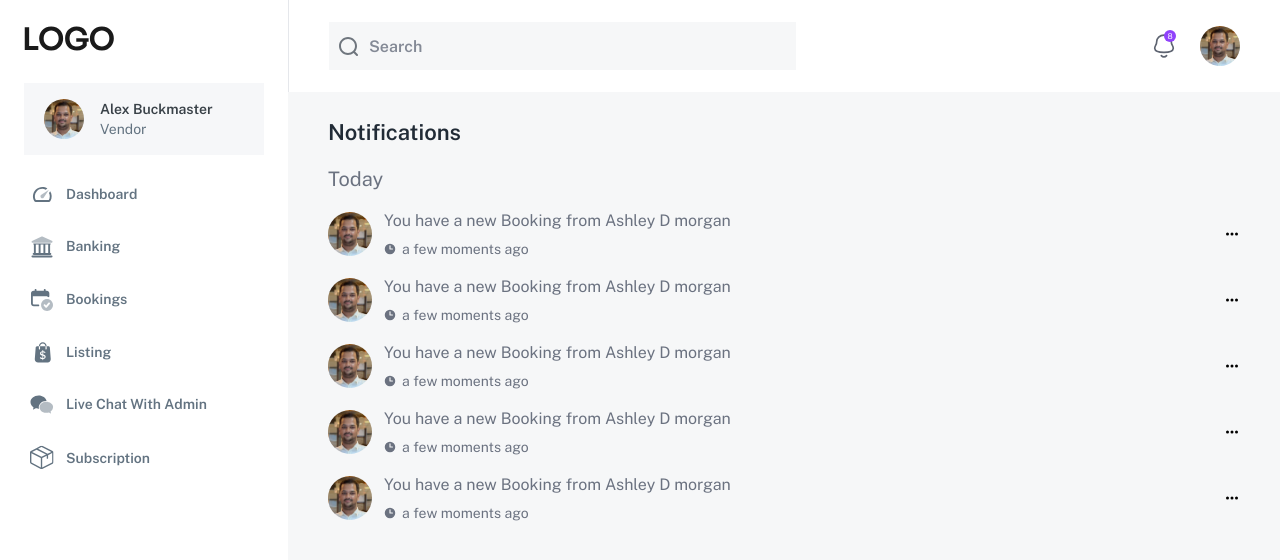
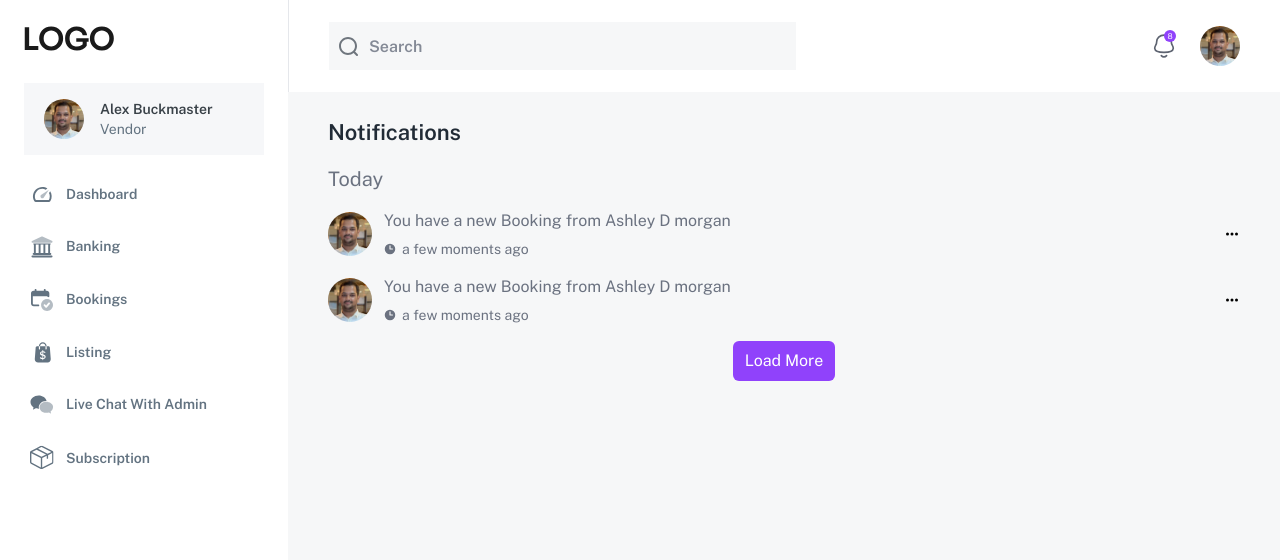
Before and after one commit to AkbarOpediatech/book-the-party-d, a Next.js app: page /dashboard/vendor/notifications in a window 1280 px wide. Shown: the top 560 px of the page. Built offline with nearby package versions, Linux system fonts and the light colour scheme.

Commit message:
load more button add and make it functional

```diff
--- /dev/null
+++ b/src/app/(dashboard)/dashboard/vendor/notifications/components/Notification.tsx
@@ -0,0 +1,50 @@
+import { Menu, MenuButton, MenuItem, MenuItems } from '@headlessui/react'
+import { CheckIcon, ClockIcon, EllipsisHorizontalIcon, EyeIcon } from '@heroicons/react/16/solid'
+import Image from 'next/image'
+import avater from '/public/assets/avatar.jpeg'
+
+const Notification = () => {
+  return (
+    <div className="flex items-center justify-between gap-4">
+      <div className="flex items-center gap-3">
+        <div className="size-11 overflow-hidden rounded-full">
+          <Image className="object-cover" src={avater} alt="pic" />
+        </div>
+        <div className="text-gray-500">
+          <p className="mb-1.5">You have a new Booking from Ashley D morgan</p>
+          <div className="flex items-center gap-1.5">
+            <ClockIcon className="size-3" />
+            <p className="text-sm">a few moments ago</p>
+          </div>
+        </div>
+      </div>
+      <Menu>
+        <MenuButton>
+          <EllipsisHorizontalIcon className="size-4" />
+        </MenuButton>
+
+        <MenuItems
+          anchor="bottom end"
+          className={
+            'w-52 origin-top-right rounded-xl border bg-white p-1 text-sm/6 text-black shadow-sm transition duration-100 ease-out [--anchor-gap:var(--spacing-1)] focus:outline-none data-[closed]:scale-95 data-[closed]:opacity-0'
+          }
+        >
+          <MenuItem>
+            <div className="group flex w-full items-center gap-2 rounded-lg px-3 py-1.5 data-[focus]:bg-black/10">
+              <EyeIcon className="size-4 fill-black/30" />
+              View
+            </div>
+          </MenuItem>
+          <MenuItem>
+            <div className="group flex w-full items-center gap-2 rounded-lg px-3 py-1.5 data-[focus]:bg-black/10">
+              <CheckIcon className="size-4 fill-black/30" />
+              Mark as read
+            </div>
+          </MenuItem>
+        </MenuItems>
+      </Menu>
+    </div>
+  )
+}
+
+export default Notification
--- a/src/app/(dashboard)/dashboard/vendor/notifications/page.tsx
+++ b/src/app/(dashboard)/dashboard/vendor/notifications/page.tsx
@@ -1,56 +1,46 @@
-import { Menu, MenuButton, MenuItem, MenuItems } from '@headlessui/react'
-import { CheckIcon, ClockIcon, EllipsisHorizontalIcon, EyeIcon } from '@heroicons/react/16/solid'
-import Image from 'next/image'
-import avater from '/public/assets/avatar.jpeg'
+'use client'
+import DashboardButton from '@/app/(dashboard)/components/DashboardButton'
+import { useState } from 'react'
+import Notification from './components/Notification'
+
 const Notifications = () => {
+  const allNotifications = [1, 2, 3, 4, 5, 6, 7, 8, 9, 10]
+  const [visibleCount, setVisibleCount] = useState(2)
+  const [loading, setLoading] = useState(false)
+
+  const loadMoreNotifications = () => {
+    setLoading(true)
+    setTimeout(() => {
+      setVisibleCount(prevCount => prevCount + 5)
+      setLoading(false)
+    }, 1000)
+  }
+
   return (
     <div>
       <p className="mb-4 text-[22px] font-semibold text-clr-36">Notifications</p>
       <div className="flex flex-col gap-4">
         <p className="text-xl text-gray-500">Today</p>
 
-        {[1, 2, 3, 4, 5].map((data, index) => (
-          <div key={index} className="flex items-center justify-between gap-4">
-            <div className="flex items-center gap-3">
-              <div className="size-11 overflow-hidden rounded-full">
-                <Image className="object-cover" src={avater} alt="pic" />
-              </div>
-              <div className="text-gray-500">
-                <p className="mb-1.5">You have a new Booking from Ashley D morgan</p>
-                <div className="flex items-center gap-1.5">
-                  <ClockIcon className="size-3" />
-                  <p className="text-sm">a few moments ago</p>
-                </div>
-              </div>
-            </div>
-            <Menu>
-              <MenuButton>
-                <EllipsisHorizontalIcon className="size-4" />
-              </MenuButton>
-
-              <MenuItems
-                anchor="bottom end"
-                className={
-                  'w-52 origin-top-right rounded-xl border bg-white p-1 text-sm/6 text-black shadow-sm transition duration-100 ease-out [--anchor-gap:var(--spacing-1)] focus:outline-none data-[closed]:scale-95 data-[closed]:opacity-0'
-                }
-              >
-                <MenuItem>
-                  <div className="group flex w-full items-center gap-2 rounded-lg px-3 py-1.5 data-[focus]:bg-black/10">
-                    <EyeIcon className="size-4 fill-black/30" />
-                    View
-                  </div>
-                </MenuItem>
-                <MenuItem>
-                  <div className="group flex w-full items-center gap-2 rounded-lg px-3 py-1.5 data-[focus]:bg-black/10">
-                    <CheckIcon className="size-4 fill-black/30" />
-                    Mark as read
-                  </div>
-                </MenuItem>
-              </MenuItems>
-            </Menu>
+        {allNotifications.slice(0, visibleCount).map((data, index) => (
+          <div key={index}>
+            <Notification />
           </div>
         ))}
       </div>
+
+      {loading ? (
+        <p className="mt-4 text-center text-gray-500">Loading...</p>
+      ) : (
+        visibleCount < allNotifications.length && (
+          <DashboardButton
+            name="Load More"
+            type="button"
+            className="mx-auto mt-4"
+            onClick={loadMoreNotifications}
+          />
+        )
+      )}
     </div>
   )
 }
```
